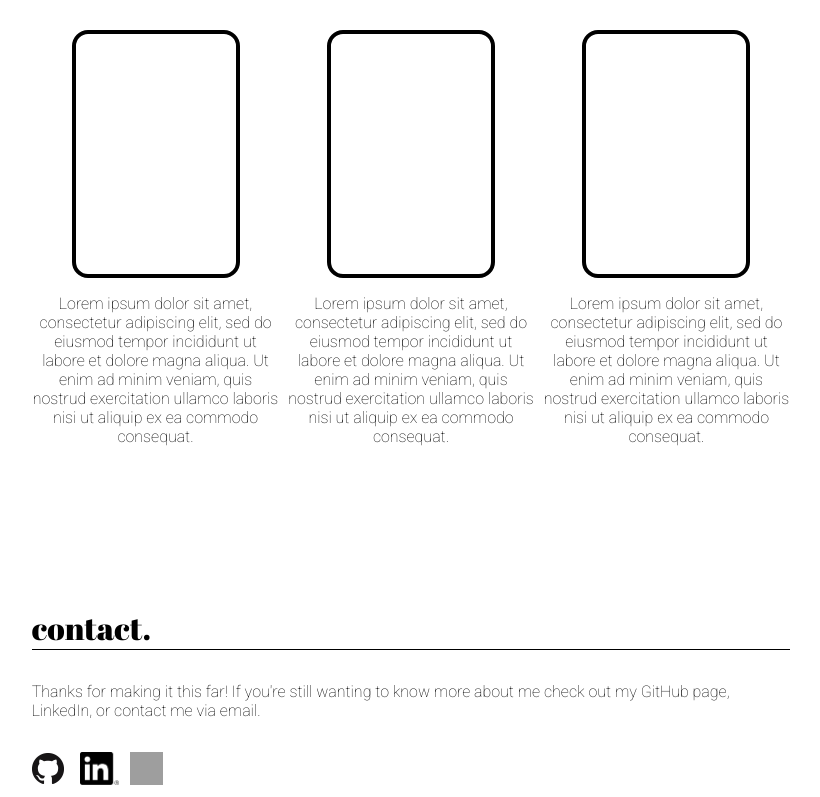
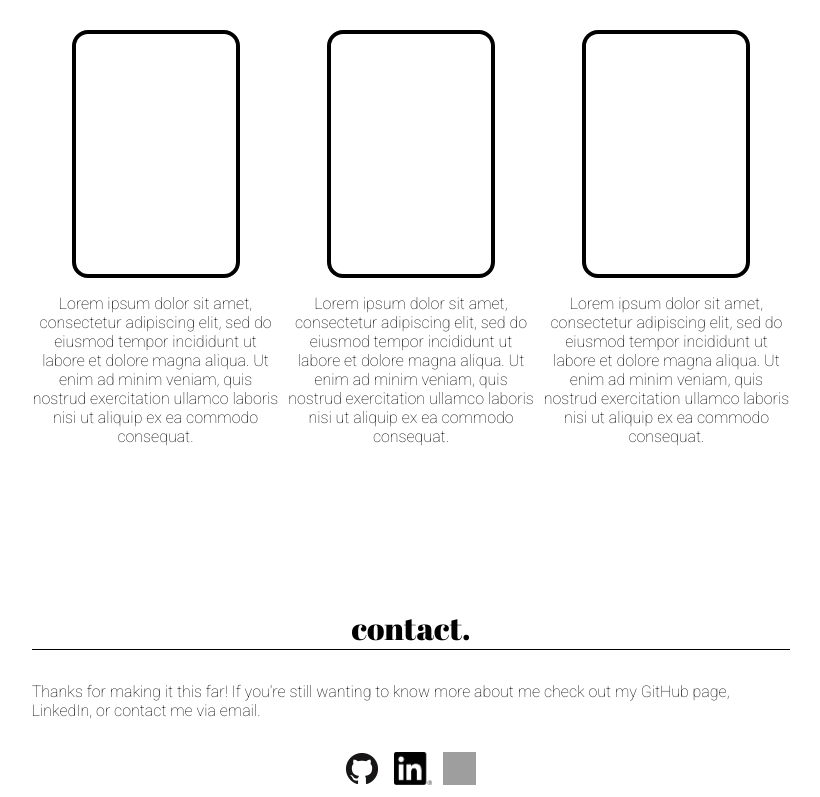
Before and after one commit to JackC91/portfolio, a React (Create React App) app: page / in a window 1280 px wide. Shown: the part 1119-1916 px from the top of the page, without its empty margins (229-1049 px from the left). Built offline with nearby package versions, Linux system fonts and the light colour scheme; grey boxes are pictures that could not be loaded.

Commit message:
contact logos centered

```diff
--- a/src/Components/App/App.css
+++ b/src/Components/App/App.css
@@ -110,6 +110,7 @@
 
  .contact_me {
   padding-top: 7em;
+  text-align: center;
  }
 
  .contact_title {
@@ -121,6 +122,7 @@
  .contact_body {
   font-family: var(--main-text-font);
   font-weight: 550;
+  text-align: left;
  }
 
  .contact_logo {
```
Also changed, not shown: 1 other file (tests, documents, lock files or other folders).
